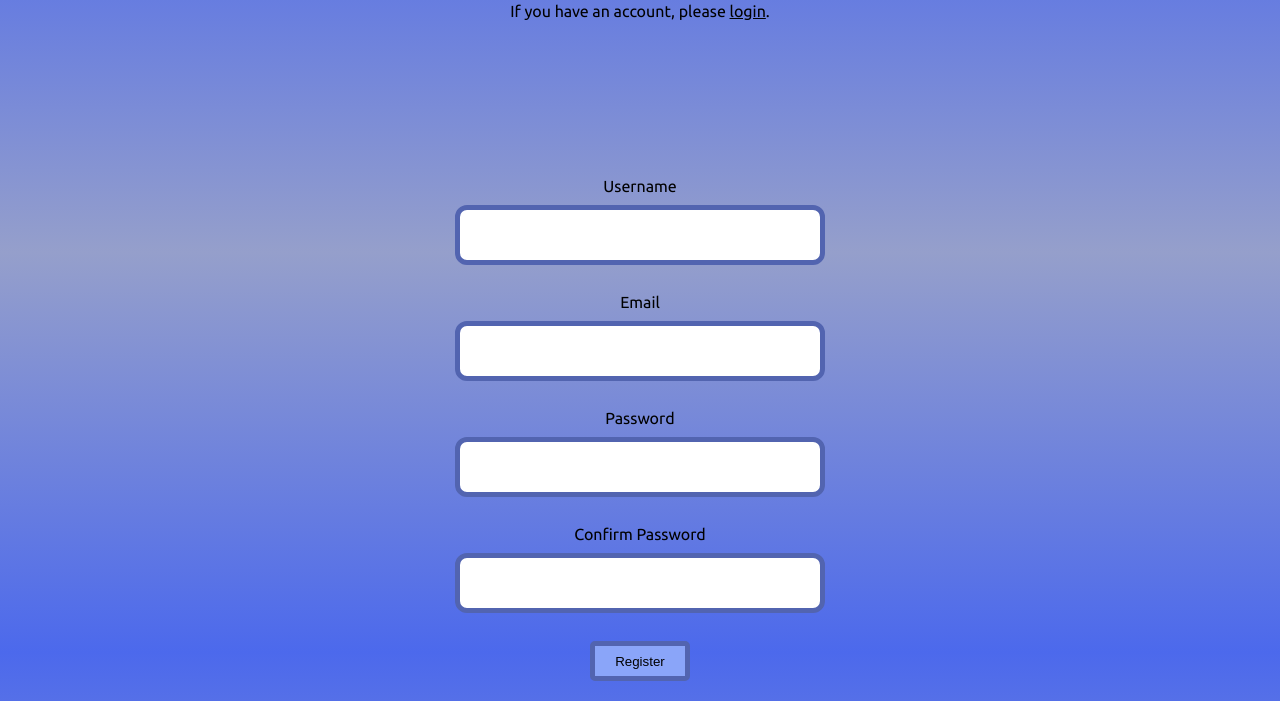
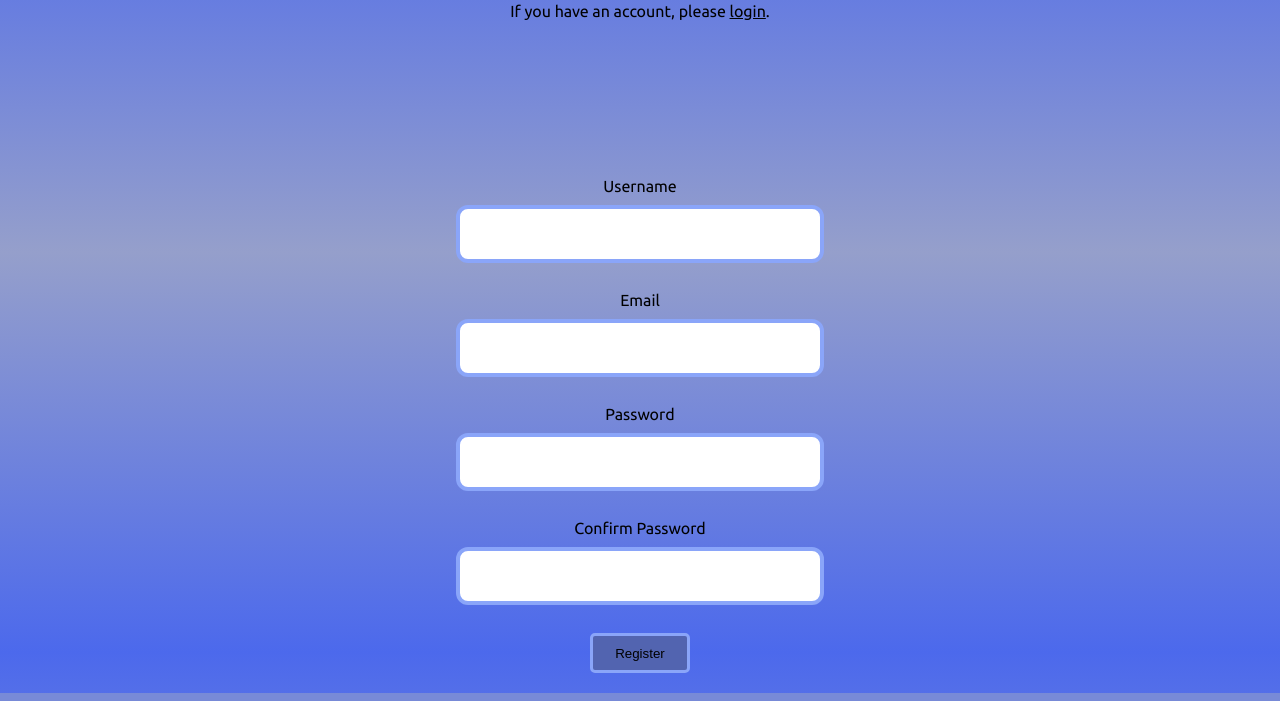
Before and after one commit to InactiveGaming13/echo-frontend, a Flask app: page /register in a window 1280 px wide. Shown: the part 148-849 px from the top of the page. Run offline with Flask 3, Linux system fonts and the light colour scheme.

Commit message:
Fix colors for the auth pages

```diff
--- a/static/css/auth.css
+++ b/static/css/auth.css
@@ -15,7 +15,7 @@ input {
     width: 350px;
     margin: 10px 0;
     padding: 5px;
-    border: var(--secondary-color) solid 5px;
+    border: var(--primary-color) solid 4px;
     border-radius: 12px;
 }
 
@@ -23,8 +23,8 @@ button {
     height: 40px;
     width: 100px;
     color: var(--text-color);
-    background-color: var(--primary-color);
-    border: var(--secondary-color) solid 5px;
+    background-color: var(--secondary-color);
+    border: var(--primary-color) solid 3px;
     border-radius: 5px;
     margin: 0 0 20px 0;
 }
```
